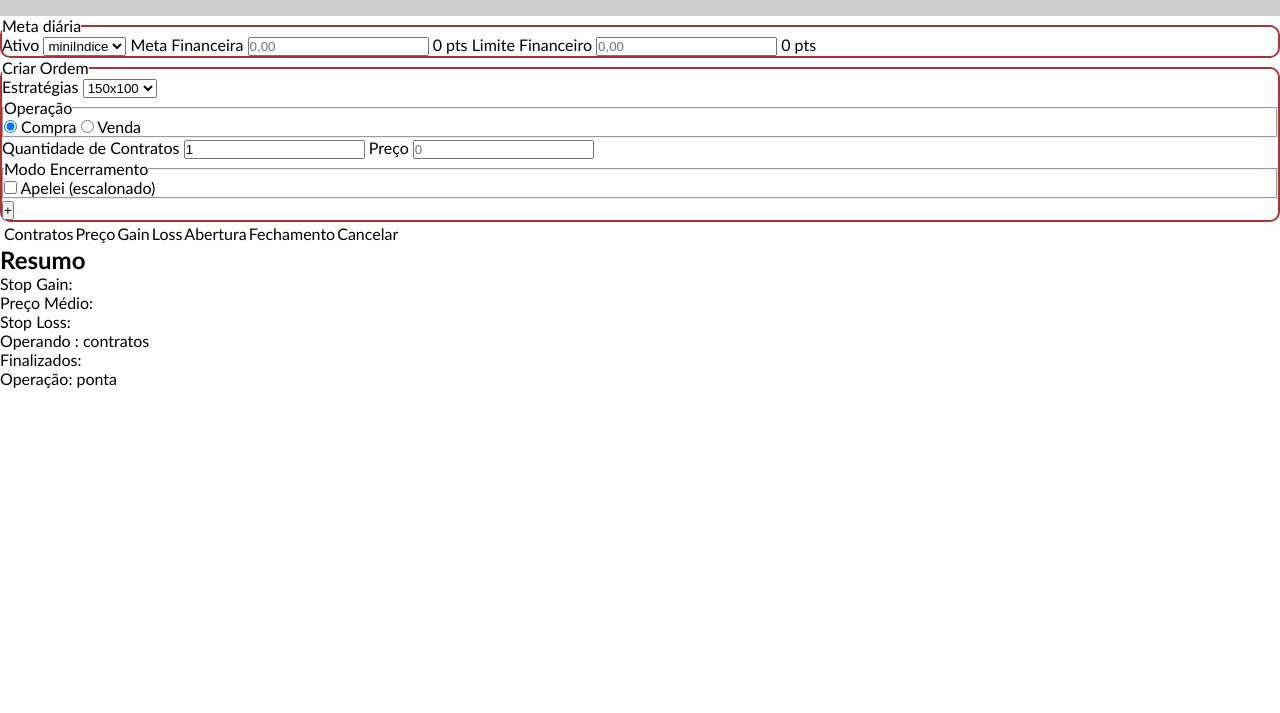
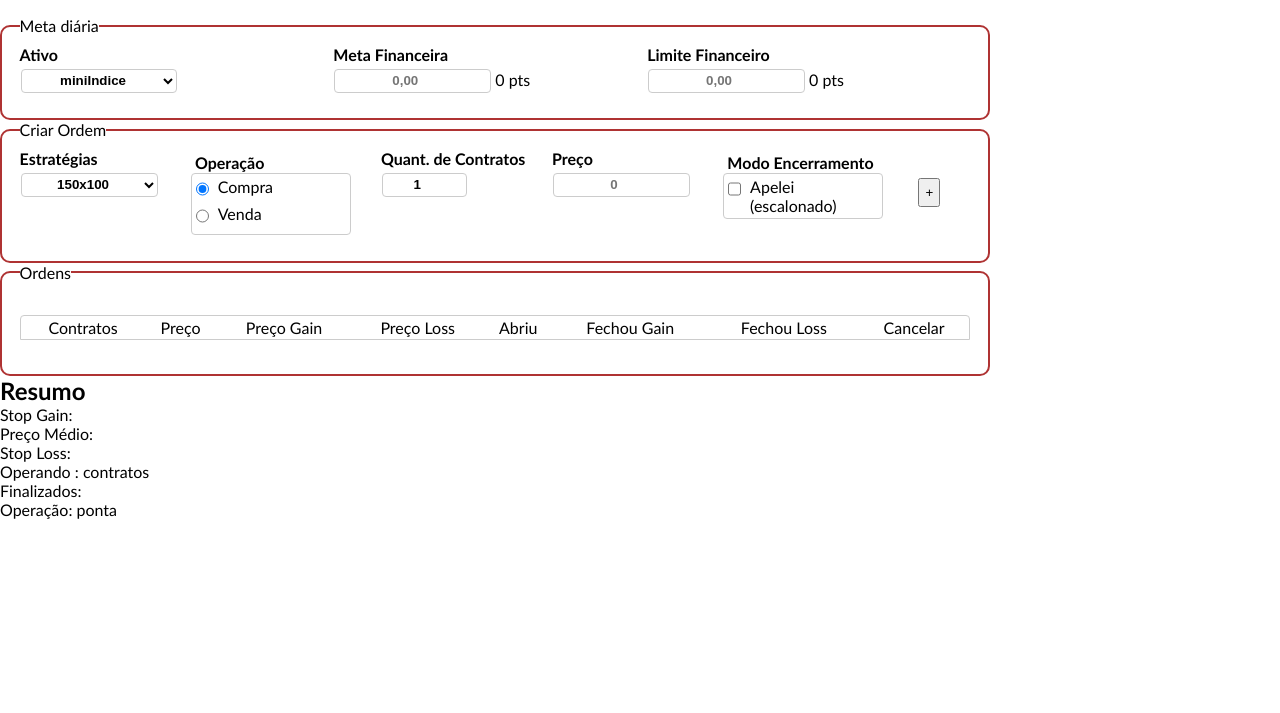
Before and after one commit to carlosmachel/calculadora-trader, a website: page index.html in a window 1280 px wide. Shown: the part 87-800 px from the top of the page. Drawn offline with Linux system fonts and the light colour scheme.

Commit message:
Ajuste de CSS

```diff
--- a/index.html
+++ b/index.html
@@ -9,6 +9,7 @@
 </head>
 
 <body>
+  <div class="page">
     <header class="header">
       <h1 class="logo">
         Calculadora Trader
@@ -18,54 +19,83 @@
       <form data-js="form">
         <fieldset class="main-fieldset">
           <legend>Meta diária</legend>
-        <label for="ativo">Ativo</label>
-        <select name="ativo" id="ativo" data-js="ativos"></select>
-        <label for="meta">Meta Financeira</label>
-        <input id="meta" name="meta" type="number" placeholder="0,00" data-js="meta">
+          <div class="row-input33">
+            <label for="ativo" class="label">Ativo</label>
+            <select name="ativo" id="ativo" data-js="ativos" class="input50"></select>
+          </div>
+          <div class="row-input33">
+            <label for="meta" class="label">Meta Financeira</label>
+            <input id="meta" name="meta" type="number" placeholder="0,00" data-js="meta" class="input50">
             <span data-js="metaEmPontos">0 pts</span>
-        <label for="limite">Limite Financeiro</label>
-        <input id="limite" name="limite" type="number" placeholder="0,00" data-js="limite">
+          </div>
+          <div class="row-input33">
+            <label for="limite" class="label">Limite Financeiro</label>
+            <input id="limite" name="limite" type="number" placeholder="0,00" data-js="limite" class="input50">
             <span data-js="limiteEmPontos">0 pts</span>
+          </div>
         </fieldset>
 
         <fieldset class="main-fieldset">
           <legend>Criar Ordem</legend>
-        <label for="estrategias">Estratégias</label>
-        <select name="estrategias" id="estrategias" data-js="estrategias"></select>
-        <fieldset>
-          <legend>Operação</legend>
+          <div class="row-input18">
+            <label for="estrategias" class="label">Estratégias</label>
+            <select name="estrategias" id="estrategias" data-js="estrategias" class="input80"></select>
+          </div>
+          <div class="row-input20">
+            <fieldset class="form-fieldset">
+              <legend class="label">Operação</legend>
+              <ol>
+                <ul>
                   <input type="radio" id="operacao-compra" name="operacao" value="compra" checked="checked" data-js="operacao">
-          <label for="operacao-compra">Compra</label>
+                  <label for="operacao-compra" class="label-radio">Compra</label>
+                </ul>
+                <ul>
                   <input type="radio" id="operacao-venda" name="operacao" value="venda" data-js="operacao">
-          <label for="operacao-venda">Venda</label>
+                  <label for="operacao-venda" class="label-radio">Venda</label>
+                </ul>
+              </ol>
             </fieldset>
-        <label for="quantidade-contratos">Quantidade de Contratos</label>
-        <input type="number" id="quantidade-contratos" value="1" data-js="quantidadeContratos">
-        <label for="preco">Preço</label>
-        <input type="number" placeholder="0" data-js="preco">
-        <fieldset>
-          <legend>Modo Encerramento</legend>
+          </div>
+          <div class="row-input18">
+            <label for="quantidade-contratos" class="label">Quant. de Contratos</label>
+            <input type="number" id="quantidade-contratos" value="1" data-js="quantidadeContratos" class="input50">
+          </div>
+          <div class="row-input18">
+            <label for="preco" class="label">Preço</label>
+            <input type="number" placeholder="0" data-js="preco" class="input80">
+          </div>
+          <div class="row-input20">
+            <fieldset class="form-fieldset">
+              <legend class="label">Modo Encerramento</legend>
               <input type="checkbox" id="encerramento" data-js="encerramento">
-          <label for="encerramento"> Apelei (escalonado)</label>
+              <label for="encerramento" class="label-radio"> Apelei (escalonado)</label>
             </fieldset>
+          </div>
+          <div class="row-input">
             <button type="submit">+</button>
+          </div>
+
         </fieldset>
       </form>
-    <table>
+      <fieldset class="main-fieldset">
+        <legend>Ordens</legend>
+        <table class="responstable">
             <thead>
               <th>
                 <td>Contratos</td>
                 <td>Preço</td>
-          <td>Gain</td>
-          <td>Loss</td>
-          <td>Abertura</td>
-          <td>Fechamento</td>
+                <td>Preço Gain</td>
+                <td>Preço Loss</td>
+                <td>Abriu</td>
+                <td>Fechou Gain</td>
+                <td>Fechou Loss</td>
                 <td>Cancelar</td>
               </th>
             </thead>
             <tbody data-js="ordens">
             </tbody>
           </table>
+      </fieldset>
       <div class="card">
         <h2>Resumo</h2>
         <p>Stop Gain:
@@ -89,6 +119,7 @@
       </div>
     </main>
     <footer></footer>
+  </div>
   <script src="js/formulario.js"></script>
   <script src="/js/estrategia.js"></script>
   <script src="/js/ordem.js"></script>
--- a/js/app.js
+++ b/js/app.js
@@ -27,7 +27,7 @@
       var qtdContratos = doc.querySelector('[data-js="quantidadeContratos"]')
         .value
       var preco = doc.querySelector('[data-js="preco"]').value
-      var estrategia = obterEstrategiaSelecionada()
+      var estrategia = obterEstrategiaSelecionadas()
       var encerramento = doc.querySelector('[data-js="encerramento"]').checked
       var ordem = new Ordem(operacao, qtdContratos, preco, encerramento)
 
--- a/styles/style.css
+++ b/styles/style.css
@@ -9,10 +9,16 @@ html {
   height: 100%;
   font-family: Calibri, sans-serif;
   font-size: 16px;
+  background-color: #ffffffd1;
+}
+
+.page {
+  position: relative;
+  width: 990px;
 }
 
 .header {
-  background-color: #ccc;
+  background-color: #ffffffd2;
   padding: 2em;
 }
 
@@ -23,4 +29,115 @@ html {
 .main-fieldset {
   border: 2px #af3333 solid;
   border-radius: 10px;
+  padding: 1.1em;
 }
+
+.container{
+  width: 100%;
+  display: flex;
+  flex-wrap: wrap;
+  justify-content: space-between;
+  align-items: center;
+  padding: 2em;
+  position: relative;
+}
+
+.clear {
+  clear: both;
+}
+
+.row-input, .row-input18, .row-input20, .row-input33 {
+  float: left;
+  margin: 1em 0 0.5em;
+  position: relative;
+}
+
+.row-input18 {
+  width: 18%;
+}
+
+.row-input20 {
+  width: 20%;
+}
+
+.row-input33 {
+  width: 33%;
+}
+
+.form-fieldset{
+  border: 1px solid #ccc;
+  border-radius: 4px;
+  margin: 0em 0em 0em 0em;
+  padding: 0.2em;
+  width: 10em;
+}
+
+label {
+  display: inline-block;
+  position: relative;
+}
+
+.label{
+  font-weight: 700;
+  float: left;
+  margin-top: -1.5em;
+}
+
+.label-radio {
+  float: right;
+  width: 85%;
+}
+
+input, select {
+  background-color: white;
+  background-image: none;
+  border: 1px solid #ccc;
+  border-radius: 4px;
+  font-weight: 700;
+  height: 1.8em;
+  margin-left: 1px;
+  text-align: center;
+}
+
+.input50{
+  width: 50%;
+}
+.input80 {
+  width: 80%;
+}
+
+.input100 {
+  width: 100%
+}
+
+button {
+  margin: 5px 5px 5px;
+  padding: 5px;
+  width: 22px;
+}
+
+/* Tabela */
+.responstable {
+  margin: 1em 0;
+  width: 100%;
+  overflow: hidden;
+  background: white;
+  color: black;
+  border: 1px solid #ccc;
+  border-top-left-radius: 4px;
+  border-top-right-radius: 4px;
+  text-align: center;
+  text-transform: capitalize;
+}
+
+tr {
+  border: 1px solid rgba(204, 204, 204, 0.96);
+}
+
+th {
+  display: none;
+  border: 1px solid darken(#398B93, 30%);
+  color: white;
+  font-size: 1.5em;
+  padding: 1em;
+}
```
Lines whose indentation alone changed are shown as unchanged.
